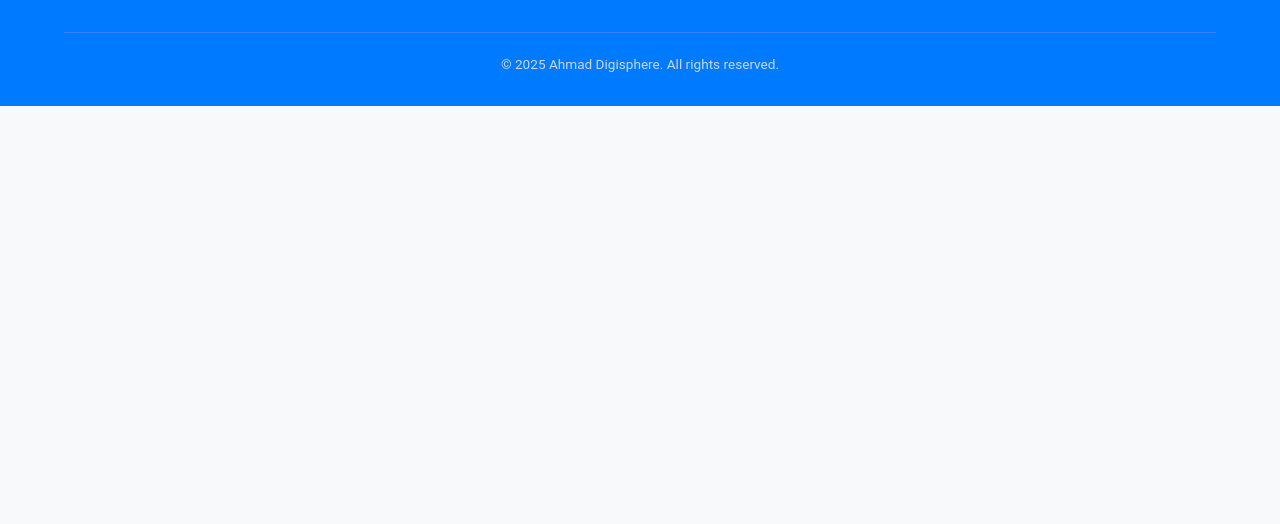
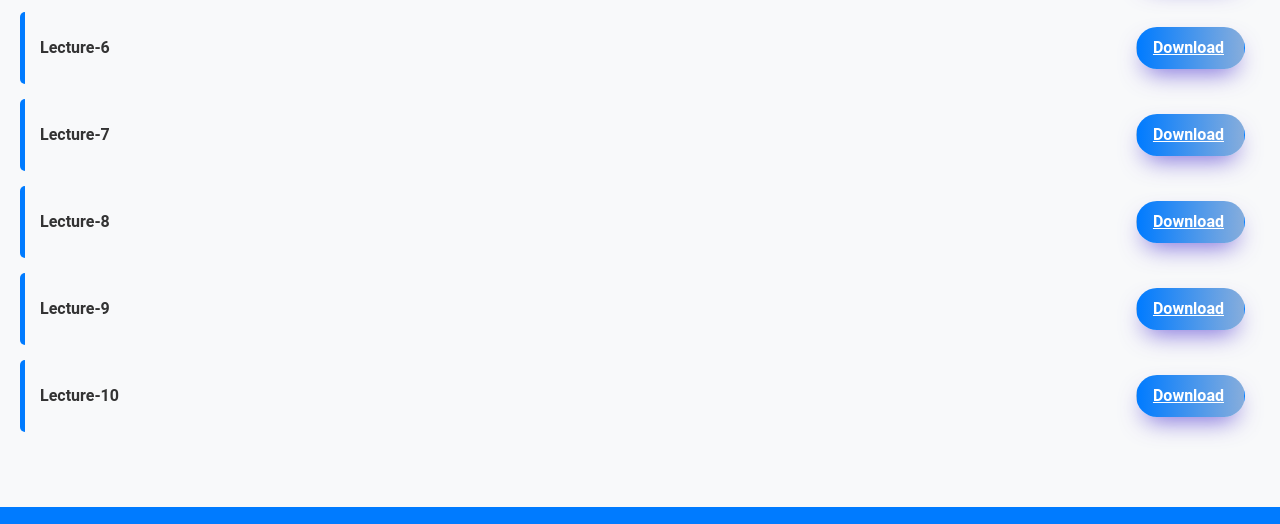
Before and after one commit to Regiwal/UNI_Semester_notes, a plain HTML site: page subjects-notes/P&DC.html in a window 1280 px wide. Shown: the part 671-1195 px from the top of the page. Before the commit the page ends 800 px from the top, so only its background shows below. Drawn offline with Linux system fonts and the light colour scheme.

Commit message:
added more lectures to pdc notes

```diff
--- a/subjects-notes/P&DC.html
+++ b/subjects-notes/P&DC.html
@@ -54,7 +54,60 @@
         <h4>Lecture-3</h4>
         <a href="https://drive.google.com/file/d/14GiMoYqHrMWwu76plnwWY-RwPUAjW_1s/view?usp=drive_link" class="button">Download</a>
     </div>
+
+
+<div class="week">
+    <h4>Lecture-4</h4>
+    <a href="https://drive.google.com/file/d/1RmdHam-0157OPhNDfO7bJ52PN75rvn1O/view?usp=sharing"
+        class="button">Download</a>
 </div>
+
+
+<div class="week">
+    <h4>Lecture-5</h4>
+    <a href="https://drive.google.com/file/d/15zZSHT9Dakz2XzcSXzJfhDnN2ecy85wN/view?usp=drive_link"
+        class="button">Download</a>
+</div>
+
+
+<div class="week">
+    <h4>Lecture-6</h4>
+    <a href="https://drive.google.com/file/d/1G0FJWYYZ57CPOY-1SKFiSLb9Iyzoys6S/view?usp=drive_link"
+        class="button">Download</a>
+</div>
+
+
+<div class="week">
+    <h4>Lecture-7</h4>
+    <a href="https://drive.google.com/file/d/1yDqXbiFavlwZ4j9iMRwzU8jp6tNTCpjR/view?usp=drive_link"
+        class="button">Download</a>
+</div>
+
+
+<div class="week">
+    <h4>Lecture-8</h4>
+    <a href="https://drive.google.com/file/d/1Ghku1pkMl3DB6TRyg038SiP-gr4WXXk7/view?usp=drive_link"
+        class="button">Download</a>
+</div>
+
+
+<div class="week">
+    <h4>Lecture-9</h4>
+    <a href="https://drive.google.com/file/d/1VHXvL9cCclIxjDCXZXn9LVLhrVGMnj2K/view?usp=drive_link"
+        class="button">Download</a>
+</div>
+
+
+<div class="week">
+    <h4>Lecture-10</h4>
+    <a href="https://drive.google.com/file/d/1U8ksIzGi4oWVaaRpb4ci11sao6O7jEdo/view?usp=drive_link"
+        class="button">Download</a>
+</div>
+</div>
+
+
+
+
 <!-- subject notes end -->
 
 <!-- footer start -->
```
